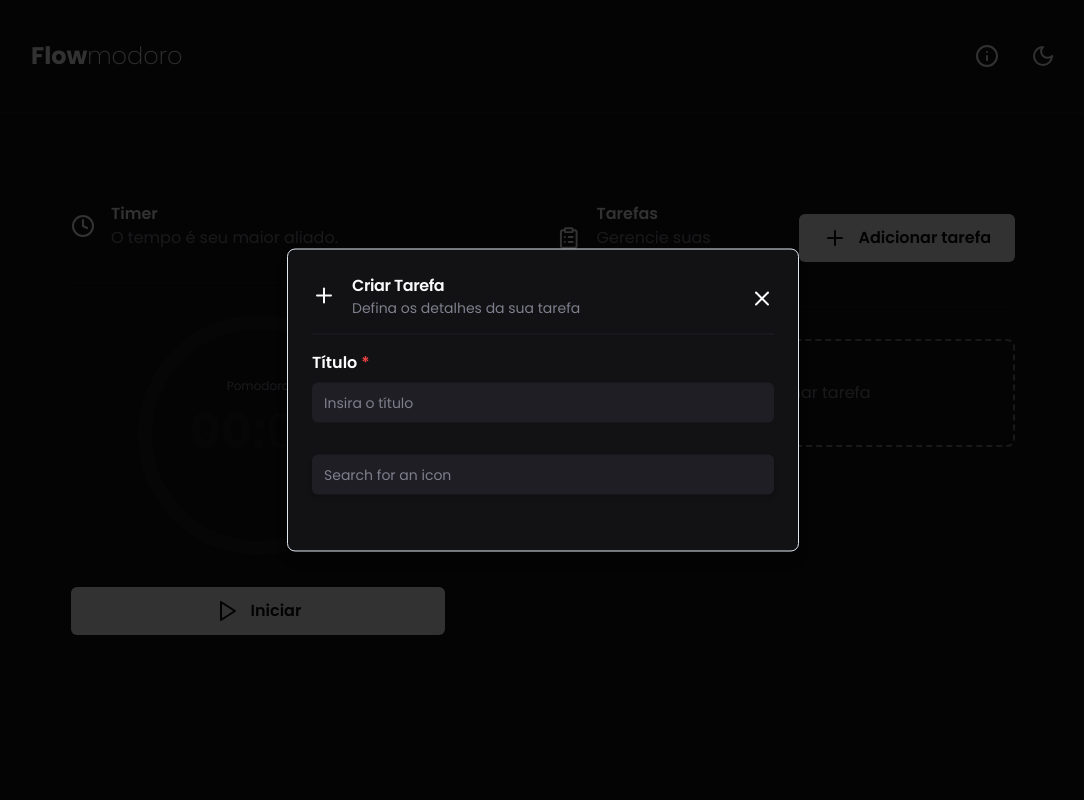
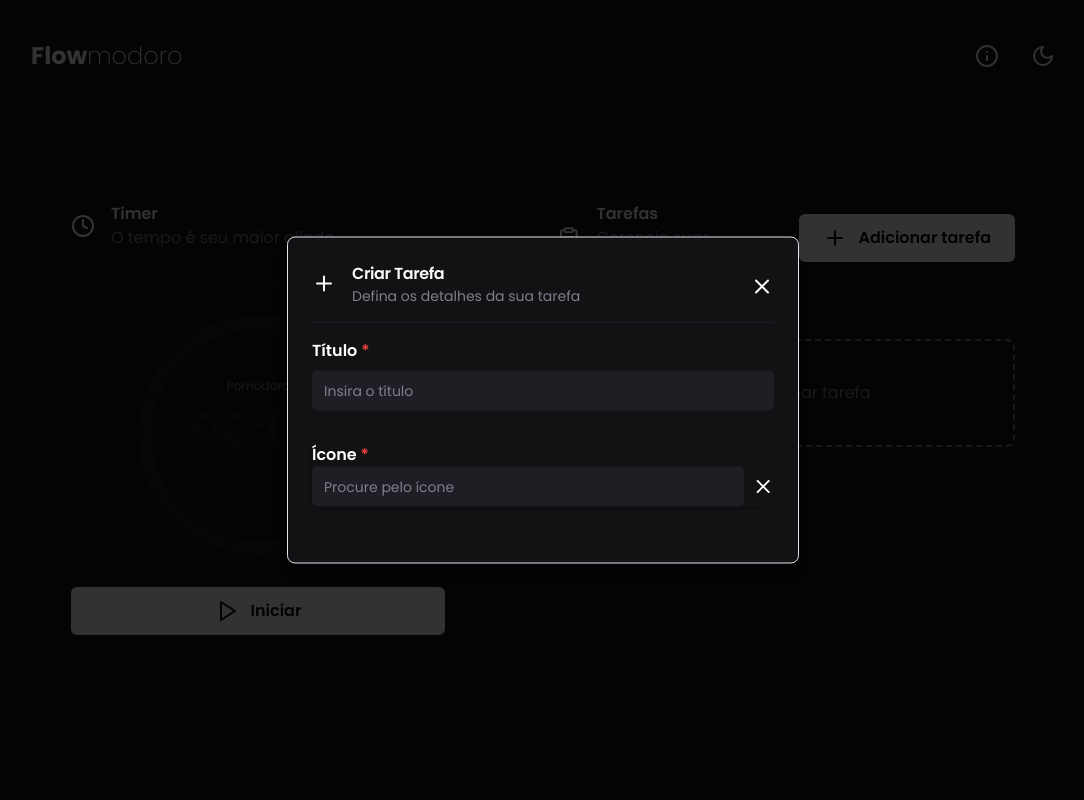
Before and after one commit to phlima3/flowmodoro, a Next.js app: page / in a window 1280 px wide. Both pictures are taken after a click on the button "Adicionar tarefa". Shown: the top 800 px of the page, without its empty margins (97-1181 px from the left). Built offline with nearby package versions, Linux system fonts and the light colour scheme.

Commit message:
feat: icon search finish

```diff
--- a/src/components/IconPicker/index.tsx
+++ b/src/components/IconPicker/index.tsx
@@ -1,19 +1,70 @@
-import React, { useState } from "react";
+"use client";
+import React, { useEffect, useRef, useState } from "react";
 import { Input } from "@/components/ui/input";
 import * as Icons from "lucide-react";
+import { useFormContext } from "react-hook-form";
+import { FormLabel } from "../ui/form";
 
 interface IconType {
   [key: string]: React.ComponentType<{ size?: number; color?: string }>;
 }
 
-export function IconPicker() {
+interface IconPickerProps {
+  setSelectedIcon: (iconName: string | null) => void;
+  selectedIcon: string;
+}
+
+export function IconPicker({ setSelectedIcon, selectedIcon }: IconPickerProps) {
   const [search, setSearch] = useState("");
-  const [focoused, setFocoused] = useState(false);
+  const [menuOpen, setMenuOpen] = useState(false);
   const iconNames = Object.keys(Icons) as Array<keyof IconType>;
 
-  const LucideIcon = Icons.icons[iconNames[0] as keyof typeof Icons.icons];
+  const menuRef = useRef<HTMLDivElement>(null);
+  const inputRef = useRef<HTMLInputElement>(null);
+  const { register, formState } = useFormContext();
+  const iconRegister = register("icon");
 
-  console.log(focoused);
+  const handleIconClick = (iconName: string) => {
+    setSelectedIcon(iconName);
+    setMenuOpen(false);
+    setSelectedIcon(iconName);
+  };
+
+  const handleClearInput = () => {
+    setSearch("");
+    setSelectedIcon(null);
+  };
+
+  useEffect(() => {
+    const inputRefCurrent = inputRef.current;
+
+    function handleClickOutside(event: MouseEvent) {
+      if (
+        menuRef.current &&
+        !menuRef.current.contains(event.target as Node) &&
+        inputRefCurrent !== event.target
+      ) {
+        setMenuOpen(false);
+      }
+    }
+
+    function handleInputClick() {
+      setMenuOpen(true);
+    }
+
+    document.addEventListener("mousedown", handleClickOutside);
+    if (inputRefCurrent) {
+      inputRefCurrent.addEventListener("click", handleInputClick);
+    }
+
+    return () => {
+      document.removeEventListener("mousedown", handleClickOutside);
+      if (inputRefCurrent) {
+        inputRefCurrent.removeEventListener("click", handleInputClick);
+      }
+    };
+  }, []);
+
   return (
     <div
       className="
@@ -26,14 +77,38 @@ export function IconPicker() {
       justify-center
     "
     >
-      <Input
-        placeholder="Search for an icon"
-        value={search}
-        onChange={(e) => setSearch(e.target.value)}
-        onFocus={(e) => setFocoused(true)}
-      />
-      {focoused && (
-        <div className="flex flex-wrap gap-4 p-4 w-72 bg-white h-48 overflow-y-auto border-2 border-gray-300 rounded-md shadow-md absolute top-[0px] right-0 z-50 custom-scrollbar">
+      <div className="flex flex-col w-full">
+        <FormLabel className="text-white font-semibold text-base">
+          Ícone <span className="text-red-500">*</span>
+        </FormLabel>
+        <div className="flex gap-2 items-center justify-center w-full">
+          <Input
+            placeholder="Procure pelo ícone"
+            value={selectedIcon || search}
+            className="disabled:text-white text-placeholder"
+            ref={inputRef}
+            onChange={(e) => {
+              if (!selectedIcon) {
+                setSearch(e.target.value);
+                iconRegister.onChange(e);
+              }
+            }}
+          />
+
+          <Icons.X
+            size={24}
+            className="cursor-pointer"
+            color="#FFF"
+            onClick={handleClearInput}
+          />
+        </div>
+      </div>
+
+      {menuOpen && (
+        <div
+          ref={menuRef}
+          className="flex flex-wrap gap-4 p-4 w-72 bg-white h-48 overflow-y-auto border-2 border-gray-300 rounded-md shadow-md absolute top-[0px] right-0 z-50 custom-scrollbar "
+        >
           {iconNames
             .filter((iconName) =>
               String(iconName).toLowerCase().includes(search.toLowerCase())
@@ -43,13 +118,13 @@ export function IconPicker() {
                 Icons.icons[iconName as keyof typeof Icons.icons];
               if (LucideIcon) {
                 return (
-                  <LucideIcon
+                  <button
                     key={iconName}
-                    size={24}
-                    color="#000"
-                    className="cursor-pointer bg-transparent hover:opacity-100 transition-all duration-300 ease-in-out
-                "
-                  />
+                    className="cursor-pointer bg-transparent hover:bg-gray-400 transition-all duration-300 ease-in-out"
+                    onClick={() => handleIconClick(String(iconName))}
+                  >
+                    <LucideIcon key={iconName} size={24} color="#000" />
+                  </button>
                 );
               }
               return null;
--- a/src/components/Modals/ModalAddTask/index.tsx
+++ b/src/components/Modals/ModalAddTask/index.tsx
@@ -24,6 +24,7 @@ import { Separator } from "@/components/ui/separator";
 import useModalStore from "@/store/ModalStore";
 import { zodResolver } from "@hookform/resolvers/zod";
 import { Plus, X } from "lucide-react";
+import { useState } from "react";
 import { useForm } from "react-hook-form";
 
 import { z } from "zod";
@@ -32,15 +33,20 @@ const formSchema = z.object({
   title: z.string().min(1, {
     message: "O título é obrigatório",
   }),
+  icon: z.string().min(1, {
+    message: "O ícone é obrigatório",
+  }),
 });
 
 export function ModalAddTask() {
   const { ModalCreateTask, openModal, closeModal } = useModalStore();
+  const [selectedIcon, setSelectedIcon] = useState("");
 
   const form = useForm<z.infer<typeof formSchema>>({
     resolver: zodResolver(formSchema),
     defaultValues: {
       title: "",
+      icon: "",
     },
   });
 
@@ -93,7 +99,12 @@ export function ModalAddTask() {
                 </FormItem>
               )}
             />
-            <IconPicker />
+            <IconPicker
+              setSelectedIcon={
+                setSelectedIcon as (iconName: string | null) => void
+              }
+              selectedIcon={selectedIcon}
+            />
             <DialogFooter className="sm:justify-start">
               {/*  <Button type="submit" variant="primary">
               Adicionar Tarefa
```
